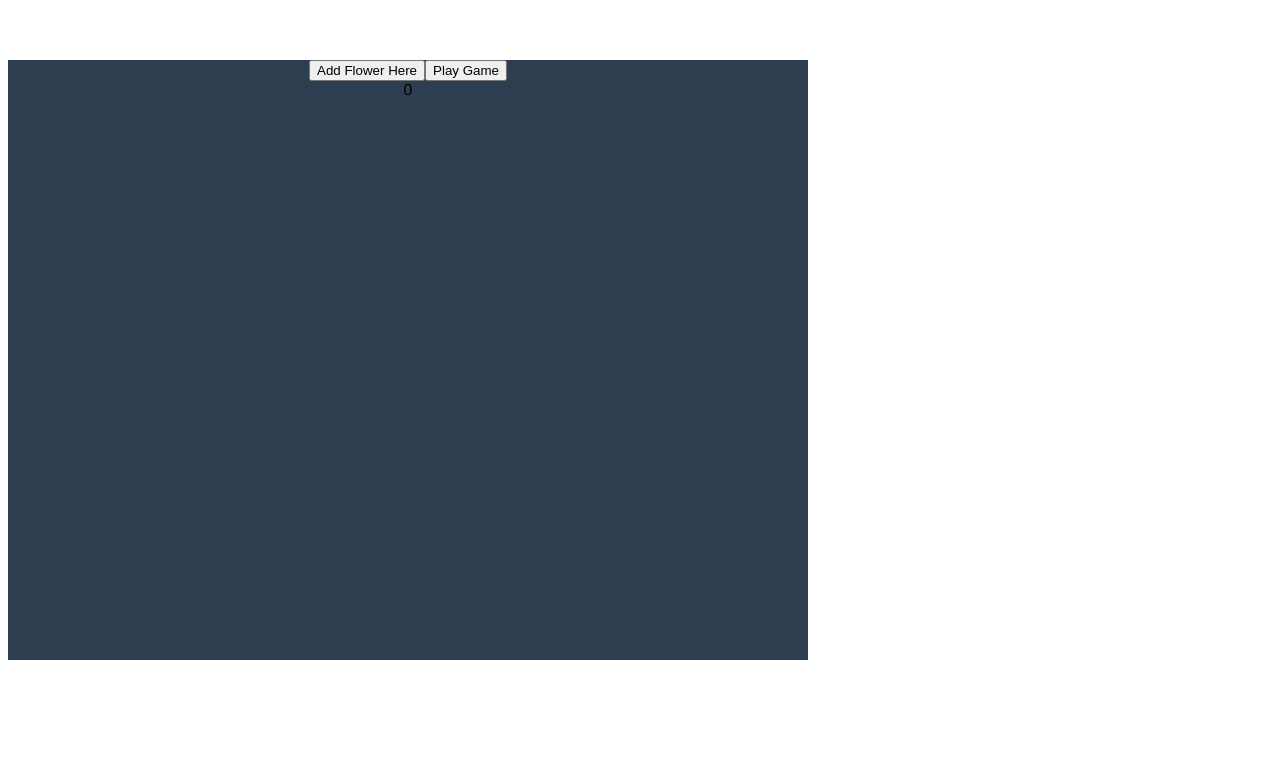
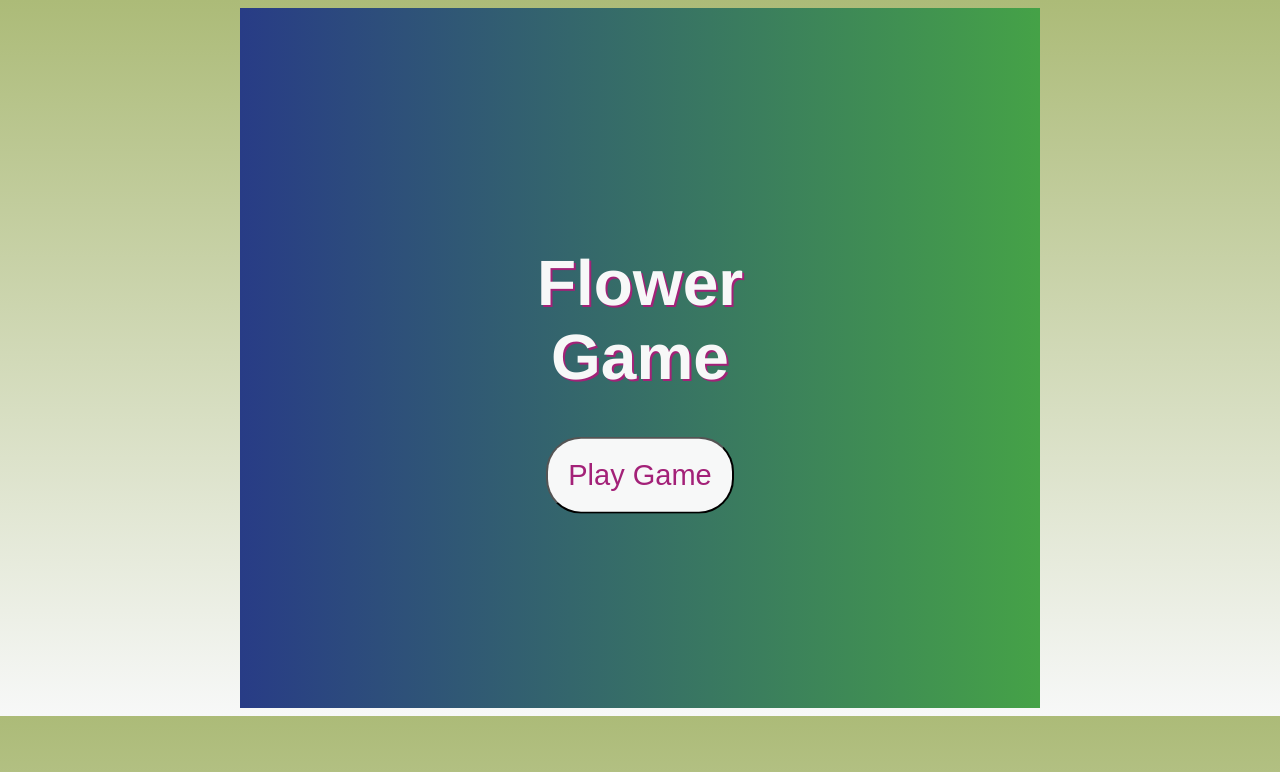
Before and after one commit to alexandriaroberts/FloweGame-VueJS, a Vue app in the folder game-test/: page / in a window 1280 px wide. Shown: the top 772 px of the page. Built offline with nearby package versions, Linux system fonts and the light colour scheme.

Commit message:
Random flowers, remove Flower and some styling added

```diff
--- a/game-test/src/App.vue
+++ b/game-test/src/App.vue
@@ -1,31 +1,39 @@
 <template>
   <div id="app">
-      <flower-game id="game" :width="800" :height="600"/>
+    <flower-game id="game" :width="800" :height="700"/>
   </div>
 </template>
 
 <script>
-import FlowerGame from './components/FlowerGame.vue'
+import FlowerGame from "./components/FlowerGame.vue";
 export default {
-  name: 'app',
+  name: "app",
   components: {
     FlowerGame
   }
-}
+};
 </script>
 
 <style>
+body {
+  height: 100%;
+  background: #f7f8f8;
+  background: linear-gradient(to bottom, #acbb78, #f7f8f8);
+}
 #app {
-  font-family: 'Avenir', Helvetica, Arial, sans-serif;
+  font-family: "Avenir", Helvetica, Arial, sans-serif;
   -webkit-font-smoothing: antialiased;
   -moz-osx-font-smoothing: grayscale;
   text-align: center;
-  margin-top: 60px;
 }
 
 #game {
-   position: relative;
-   overflow: hidden;
-   background: #2c3e50;
+  position: relative;
+  overflow: hidden;
+  margin: 0 auto;
+  height: 100%;
+  background: #283c86;
+  background: -webkit-linear-gradient(to left, #45a247, #283c86);
+  background: linear-gradient(to left, #45a247, #283c86);
 }
 </style>
--- a/game-test/src/components/Flower.vue
+++ b/game-test/src/components/Flower.vue
@@ -1,8 +1,11 @@
 <template>
-  <div>
-    <img class="flower" v-bind:src="flowerDetails.url"
-         v-on:click="aFlowerClicked"
-         :style="{left: flower.x + 'px', top: flower.y +'px'}">
+  <div id="flower">
+    <img
+      class="flower"
+      v-bind:src="flowerDetails.url"
+      v-on:click="aFlowerClicked"
+      :style="{left: flower.x + 'px', top: flower.y +'px'}"
+    >
   </div>
 </template>
 
@@ -34,11 +37,13 @@ export default {
 <!-- Add "scoped" attribute to limit CSS to this component only -->
 <style scoped>
 img {
-  width: 50px;
-  height: 50px;
+  width: 70px;
+  height: 70px;
 }
 
 .flower {
   position: absolute;
+  cursor: pointer;
+  background: transparent;
 }
 </style>
--- a/game-test/src/components/FlowerGame.vue
+++ b/game-test/src/components/FlowerGame.vue
@@ -2,15 +2,20 @@
 <template>
   <div :style="{width: width + 'px', height: height + 'px'}">
     <flower
+      class="flower"
       v-for="flower in flowers"
       :flower="flower"
       :key="flower.id"
-      v-on:HelloEmitting="aFlowerClicked"
+      v-on:HelloEmitting="removeFlower"
     ></flower>
-    <!-- This button is for testing random images and clicks. -->
-    <button @click="addFlower">Add Flower Here</button>
-    <button v-show="!gameStarted" @click="startGame">Play Game</button>
-    <score-board :score="score"></score-board>
+
+    <div class="screenPlay" v-if="!gameStarted">
+      <h1>Flower Game</h1>
+      <button class="btn" v-show="!gameStarted" @click="startGame">Play Game</button>
+    </div>
+    <div v-else>
+      <score-board class="scoreboard" :score="score"></score-board>
+    </div>
   </div>
 </template>
 
@@ -27,7 +32,7 @@ export default {
     gameLength: {
       type: Number,
       required: false,
-      default: 1000 // Seconds
+      default: 40 // Seconds
     },
     width: {
       type: Number,
@@ -38,11 +43,17 @@ export default {
       type: Number,
       required: false,
       default: 600
+    },
+    speed: {
+      type: Number,
+      required: false,
+      default: 5
     }
   },
 
   data() {
     return {
+      started: false,
       score: 0,
       flowers: [],
       flowerId: 0,
@@ -50,18 +61,20 @@ export default {
     };
   },
   methods: {
+    // start() {
+    //   this.gameStarted = true;
+    //   this.score = 0;
+    //   this.flowers = {};
+    //   this.flowerId = 0;
+    //   this.startGame();
+    // },
     addFlower() {
-       const getRandomInt = max => {
+      const getRandomInt = max => {
         return Math.floor(Math.random() * Math.floor(max));
       };
-        const flower = this.createFlower();
-      const durationOnScreenInMS = Math.max(getRandomInt(this.speed) * 1000, 1000);
+      const flower = this.createFlower();
+      //const durationOnScreenInMS = Math.max(getRandomInt(this.speed) * 1000, 1000);
       this.flowers.push(flower);
-      setTimeout(() => { this.removeFlower(flower,true)}, durationOnScreenInMS)
-
-    },
-    removeFlower () {
-
     },
     createFlower() {
       const getRandomInt = max => {
@@ -82,16 +95,15 @@ export default {
       }, this.gameLength * 1000);
       this.addFlower();
     },
-
     endGame() {
       alert("Times up!");
     },
-    aFlowerClicked() {
-      console.log("Emit inside the flower game"); //testing emit
-      if (this.aFlowerClicked) {
-        this.score += 100;
-       }
-
+    removeFlower() {
+      if (this.removeFlower) {
+        this.score += 400;
+        this.flowers.splice(this.id, 1);
+        this.addFlower();
+      }
     }
   }
 };
@@ -100,7 +112,40 @@ export default {
 <!-- Add "scoped" attribute to limit CSS to this component only -->
 <style scoped>
 .div {
-
   position: absolute;
 }
+.scoreboard {
+  font-size: 28px;
+  text-align: center;
+  margin: 0 auto;
+  color: #f7f8f8;
+  text-shadow: 2px 2px rgb(163, 33, 120);
+  position: absolute;
+  top: 10%;
+  left: 50%;
+  transform: translate(-50%, -50%);
+}
+
+.screenPlay {
+  text-align: center;
+  position: absolute;
+  top: 50%;
+  left: 50%;
+  transform: translate(-50%, -50%);
+}
+
+h1 {
+  font-size: 64px;
+  color: #f7f8f8;
+  text-shadow: 2px 2px rgb(163, 33, 120);
+}
+
+button {
+  background: #f7f8f8;
+  color: rgb(163, 33, 120);
+  font-size: 29px;
+  padding: 5%;
+  border-radius: 35px;
+  transition: all 0.2s ease-in-out;
+}
 </style>
--- a/game-test/src/components/ScoreBoard.vue
+++ b/game-test/src/components/ScoreBoard.vue
@@ -1,37 +1,21 @@
 <template>
   <div>
-   <div>{{ score }}</div>
-
-
+    <div>{{ score }}</div>
   </div>
 </template>
 
 <script>
 export default {
-  name: 'ScoreBoard',
-  props : {
-    score : {
-      type : Number,
-      required : true
+  name: "ScoreBoard",
+  props: {
+    score: {
+      type: Number,
+      required: true
     }
   }
-}
+};
 </script>
 
 <!-- Add "scoped" attribute to limit CSS to this component only -->
 <style scoped>
-h3 {
-  margin: 40px 0 0;
-}
-ul {
-  list-style-type: none;
-  padding: 0;
-}
-li {
-  display: inline-block;
-  margin: 0 10px;
-}
-a {
-  color: #42b983;
-}
 </style>
```
